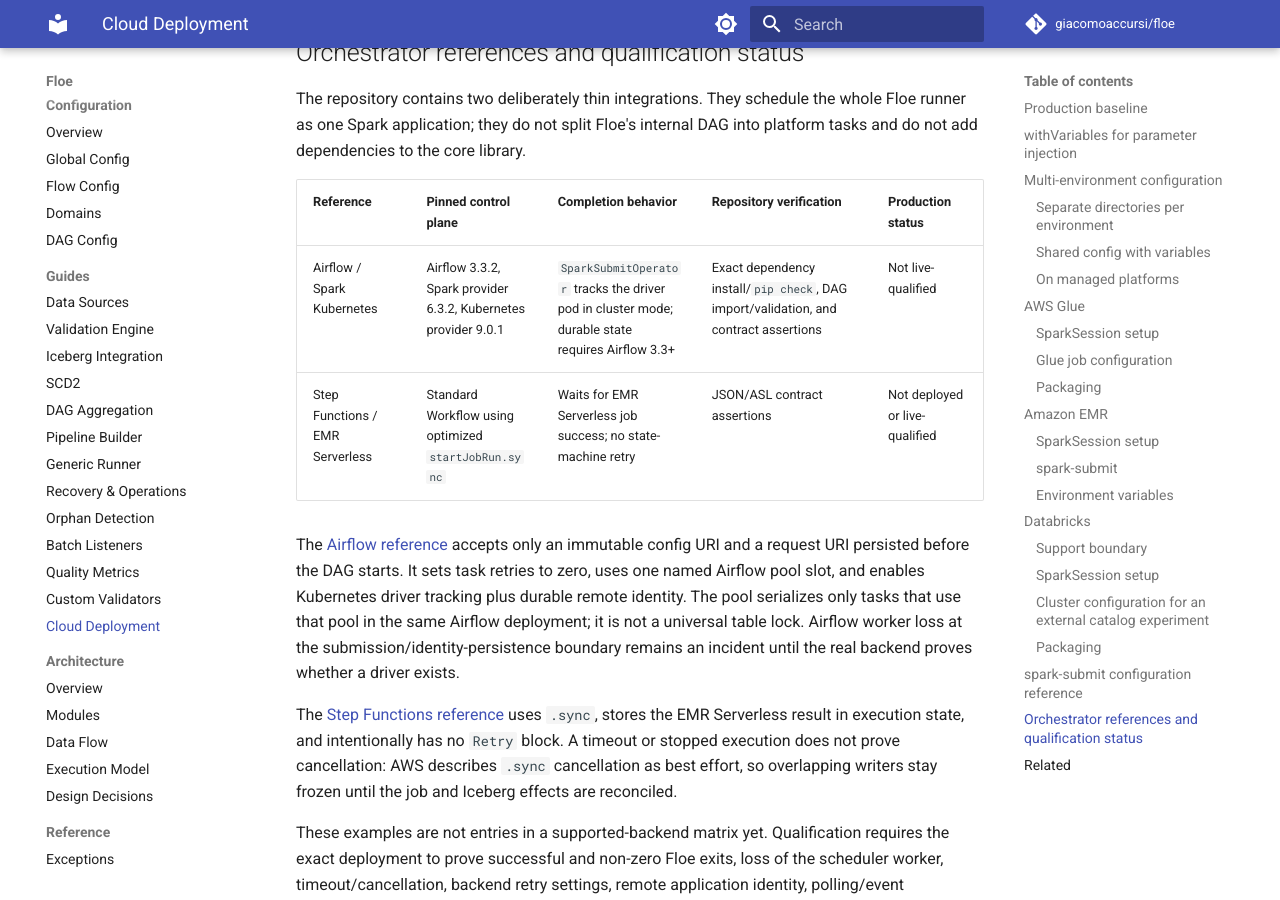
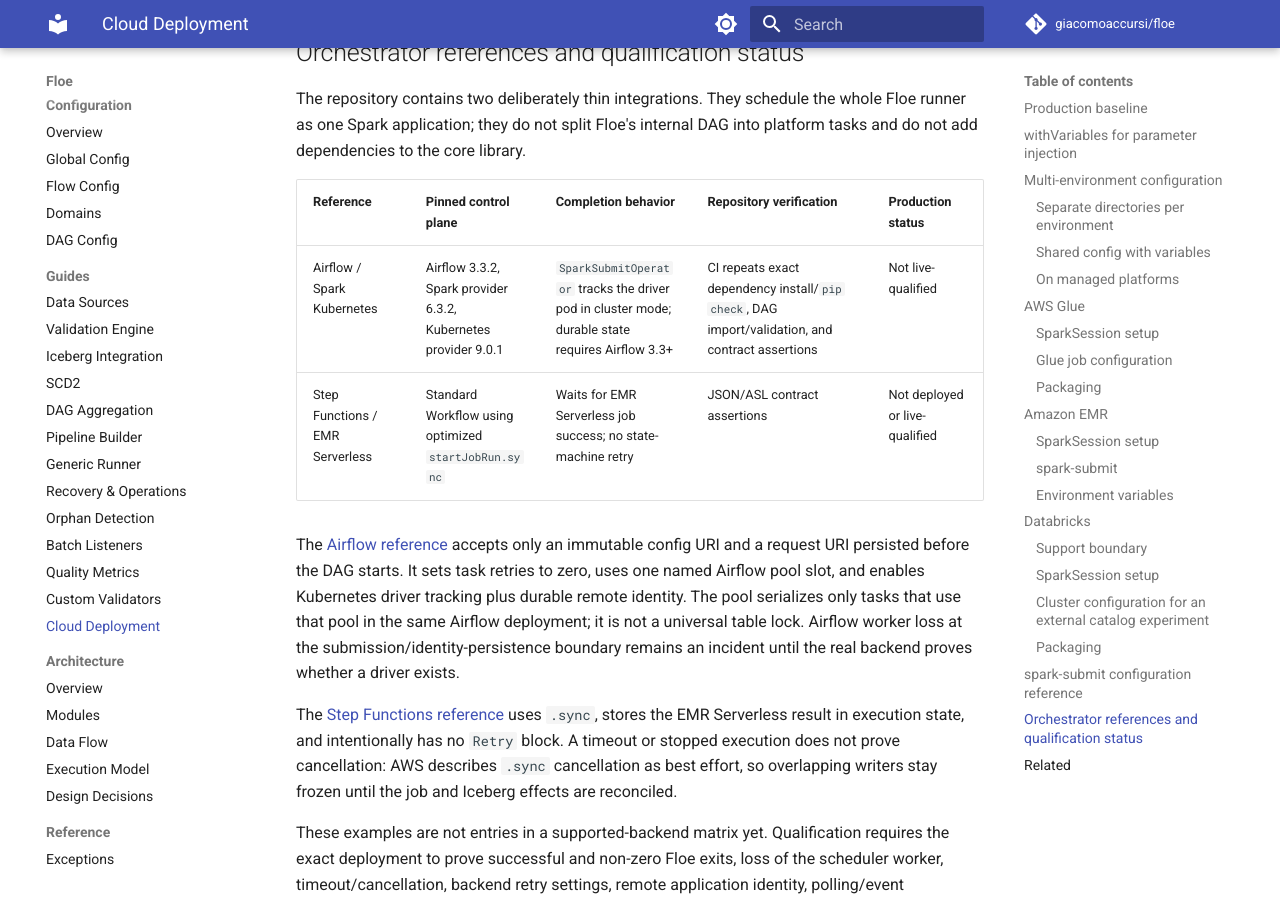
Before and after one commit to giacomoaccursi/Floe, an MkDocs documentation site: the page built from site-docs/guides/cloud-deployment.md, in a window 1280 px wide and 900 px high, scrolled down 9089 px. Built offline with MkDocs 1.6.1 and Material for MkDocs 9.7.7, drawn with Linux system fonts in a browser that asks for light colours; comment, search, counter and statistics services are not loaded.

Commit message:
docs: document continuous integration checks

```diff
--- a/site-docs/guides/cloud-deployment.md
+++ b/site-docs/guides/cloud-deployment.md
@@ -357,7 +357,7 @@
 
 | Reference | Pinned control plane | Completion behavior | Repository verification | Production status |
 |---|---|---|---|---|
-| Airflow / Spark Kubernetes | Airflow 3.3.2, Spark provider 6.3.2, Kubernetes provider 9.0.1 | `SparkSubmitOperator` tracks the driver pod in cluster mode; durable state requires Airflow 3.3+ | Exact dependency install/`pip check`, DAG import/validation, and contract assertions | Not live-qualified |
+| Airflow / Spark Kubernetes | Airflow 3.3.2, Spark provider 6.3.2, Kubernetes provider 9.0.1 | `SparkSubmitOperator` tracks the driver pod in cluster mode; durable state requires Airflow 3.3+ | CI repeats exact dependency install/`pip check`, DAG import/validation, and contract assertions | Not live-qualified |
 | Step Functions / EMR Serverless | Standard Workflow using optimized `startJobRun.sync` | Waits for EMR Serverless job success; no state-machine retry | JSON/ASL contract assertions | Not deployed or live-qualified |
 
 The [Airflow reference](https://github.com/giacomoaccursi/floe/tree/develop/integrations/airflow) accepts only an immutable config URI and a request URI persisted before the DAG starts. It sets task retries to zero, uses one named Airflow pool slot, and enables Kubernetes driver tracking plus durable remote identity. The pool serializes only tasks that use that pool in the same Airflow deployment; it is not a universal table lock. Airflow worker loss at the submission/identity-persistence boundary remains an incident until the real backend proves whether a driver exists.
```
Also changed, not shown: integrations/airflow/README.md (+1 -1 lines).
